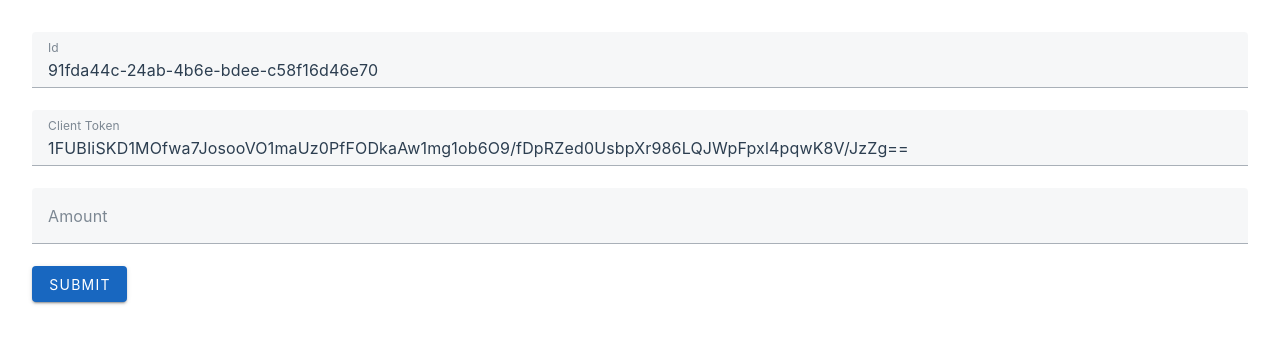
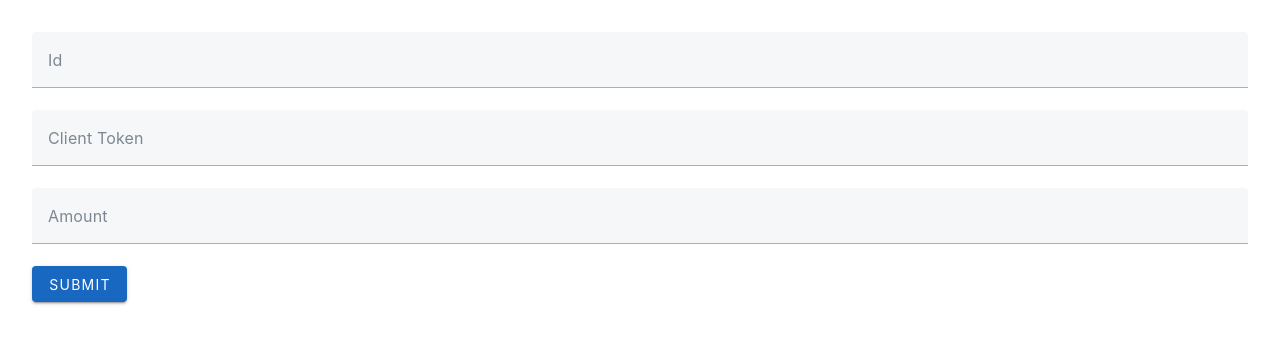
Before and after one commit to NhiSty/Fundify-Front, a Vue app: page / in a window 1280 px wide. Shown: the top 344 px of the page. Built offline with nearby package versions, Linux system fonts and the light colour scheme.

Commit message:
Fix placeholder.

```diff
--- a/src/views/HomeView.vue
+++ b/src/views/HomeView.vue
@@ -1,8 +1,8 @@
 <script setup>
 import { ref } from 'vue';
 
-const id = ref('91fda44c-24ab-4b6e-bdee-c58f16d46e70');
-const clientToken = ref('1FUBIiSKD1MOfwa7JosooVO1maUz0PfFODkaAw1mg1ob6O9/fDpRZed0UsbpXr986LQJWpFpxl4pqwK8V/JzZg==');
+const id = ref('');
+const clientToken = ref('');
 const amount = ref('');
 
 const setCookie = (name, value, min) => {
```
